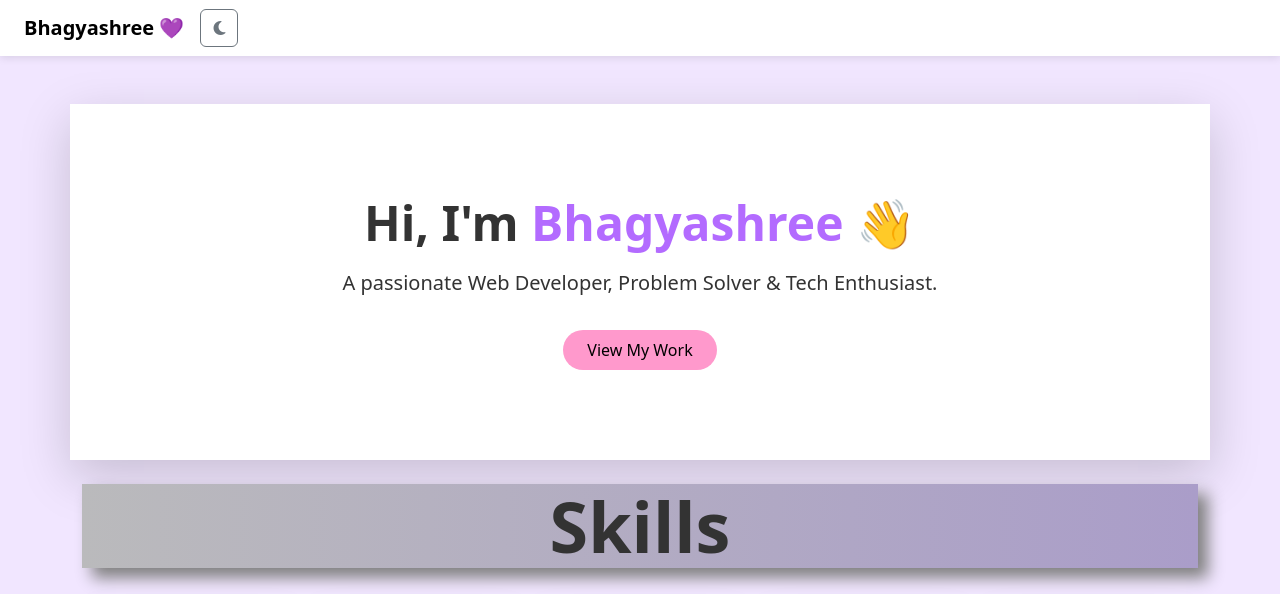
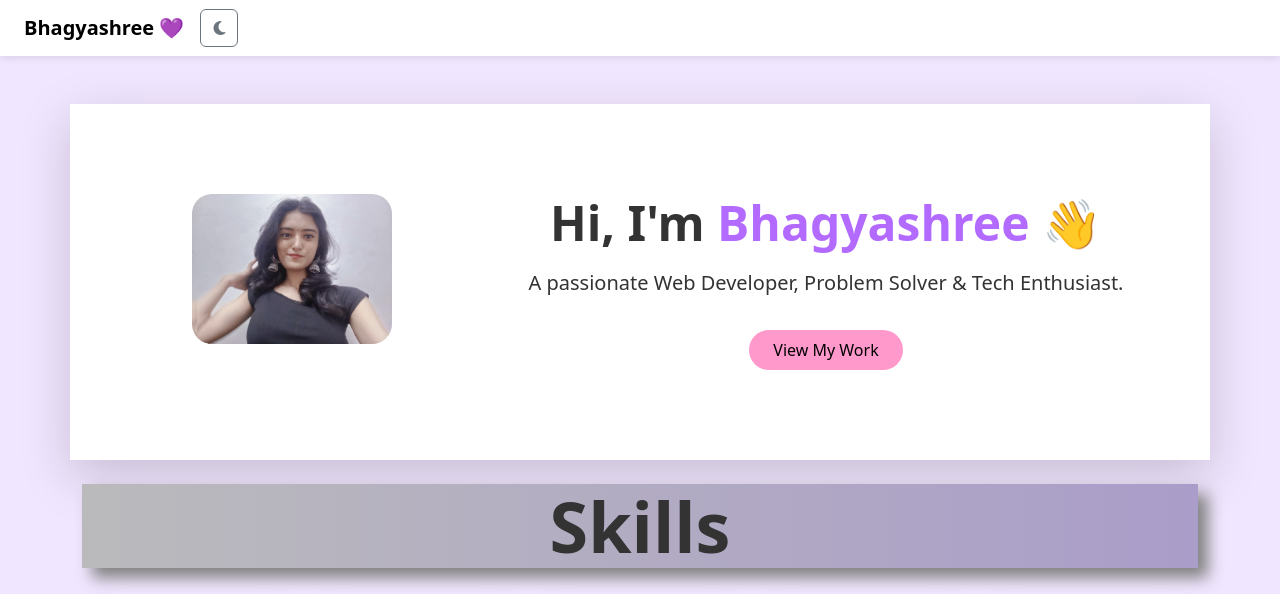
Before and after one commit to bhagyashreepawar1618/portfolio, a plain HTML site: page index.html in a window 1280 px wide. Shown: the top 594 px of the page. Drawn offline with nearby package versions, Linux system fonts and the light colour scheme.

Commit message:
added profile picture

```diff
--- a/css/style.css
+++ b/css/style.css
@@ -18,6 +18,9 @@
             box-shadow: 0 2px 8px rgba(0,0,0,0.1);
         }
 
+        #my-profile img{
+            border-radius:20px;
+        }
         .hero {
             padding: 90px 0;
             text-align: center;
--- a/index.html
+++ b/index.html
@@ -27,11 +27,22 @@
 <div class="container shadow-lg bg-white mt-5 br-20px">
     <section class="hero">
     <div class="container">
-        <h1 class="fw-bold display-5">Hi, I'm <span style="color: #b36bff;">Bhagyashree</span> 👋</h1>
-        <p class="mt-3 fs-5">
-            A passionate Web Developer, Problem Solver & Tech Enthusiast.
-        </p>
-        <a href="#projects" class="btn pink-btn mt-3 px-4 py-2 rounded-pill">View My Work</a>
+        <div class="row">
+            <div class="col-lg-4">
+                <div id="my-profile" class="ms-4">
+                    <img class="ms-4" src="images/me.jpg" alt="my photo" width="200px">
+                </div>
+            </div>
+            <div class="col-lg-8">
+                <div>
+                    <h1 class="fw-bold display-5">Hi, I'm <span style="color: #b36bff;">Bhagyashree</span> 👋</h1>
+                    <p class="mt-3 fs-5">
+                        A passionate Web Developer, Problem Solver & Tech Enthusiast.
+                    </p>
+                    <a href="#projects" class="btn pink-btn mt-3 px-4 py-2 rounded-pill">View My Work</a>
+                </div>
+            </div>
+        </div>
     </div>
 </section>
 </div>
```
Also changed, not shown: images/me.jpg (added).
